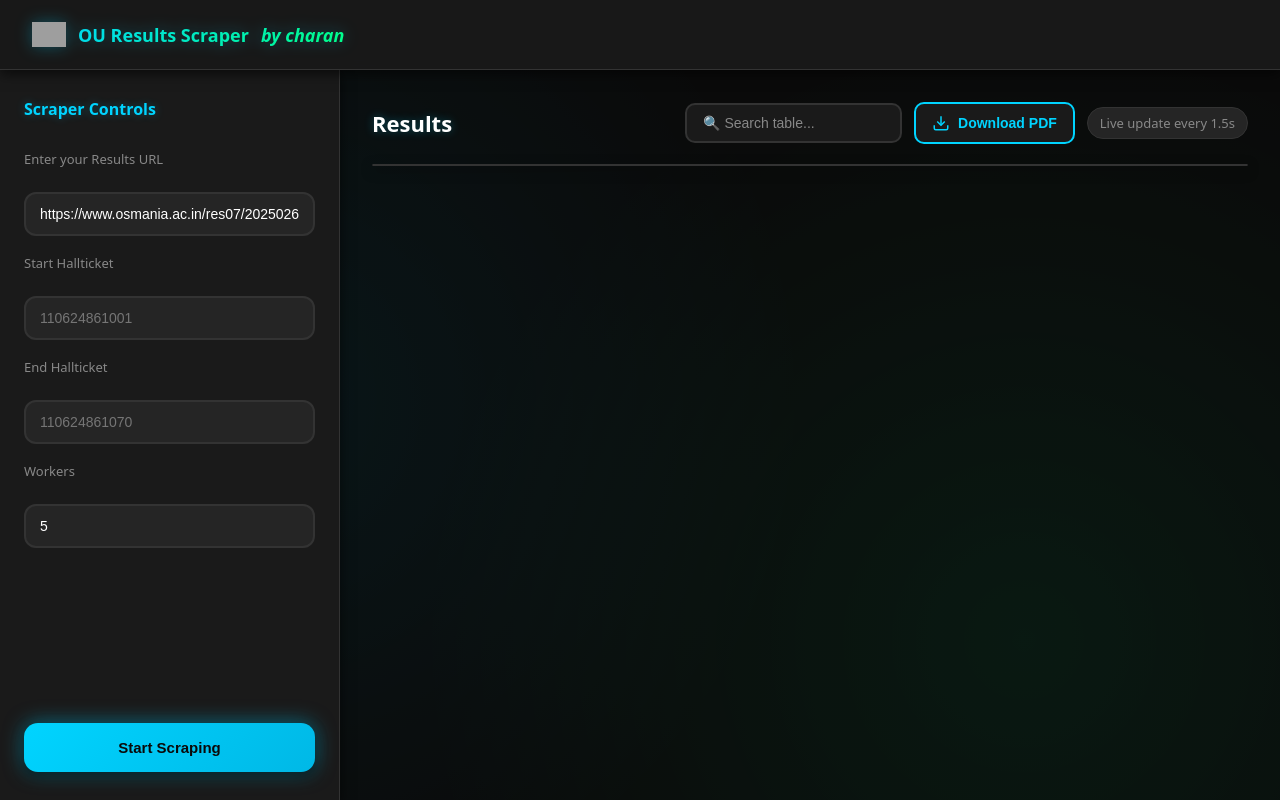
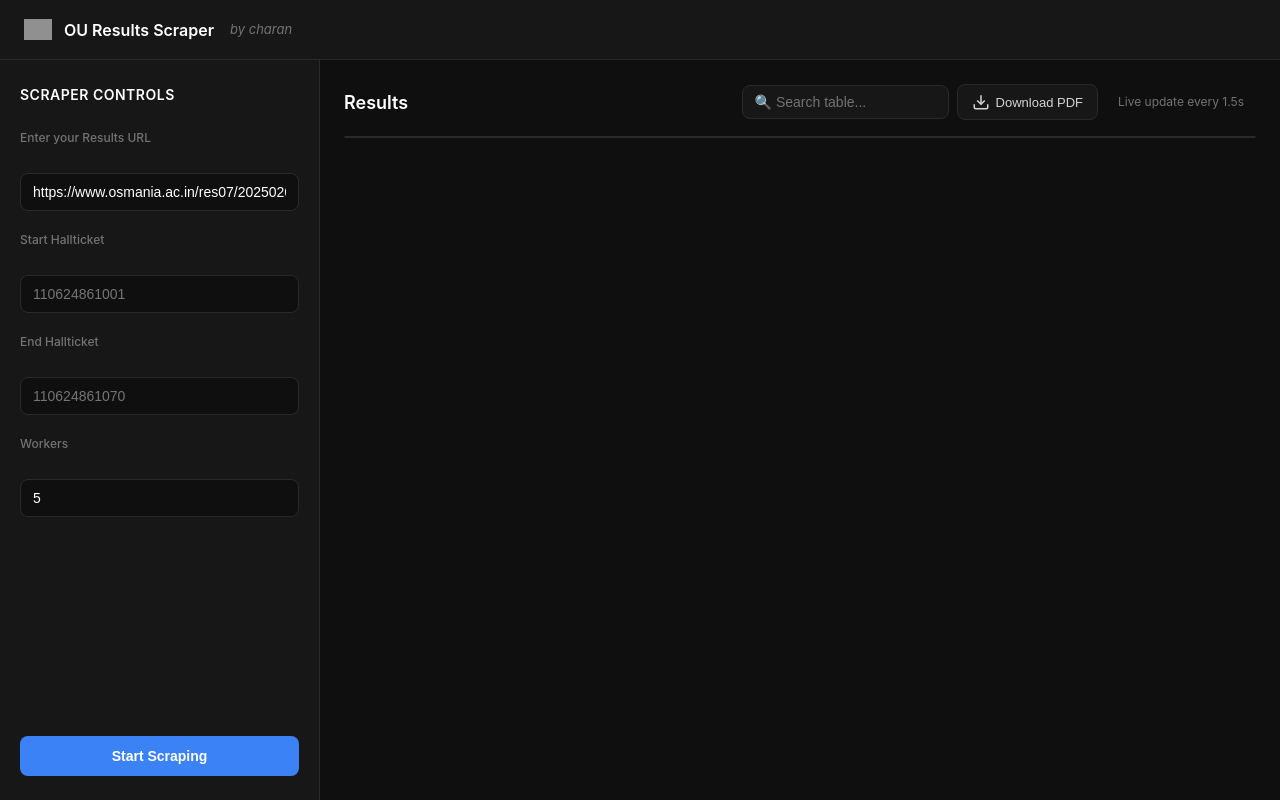
Before and after one commit to charanaerpula23-boop/ouresults_scrapper, a Flask app: page / in a window 1280 px wide. Run offline with Flask 3, Linux system fonts and the light colour scheme; data that the repository does not hold is empty; some libraries are stand-ins or nearby versions; grey boxes are pictures that could not be loaded.

Commit message:
Redesign UI: Clean minimalist modern design with improved table styling

```diff
--- a/static/style.css
+++ b/static/style.css
@@ -1,24 +1,21 @@
 :root {
-  --bg: #0a0a0a;
-  --bg-gradient: linear-gradient(135deg, #1a1a2e 0%, #16213e 100%);
-  --panel: #1a1a1a;
-  --panel-soft: #252525;
-  --panel-hover: #2a2a2a;
-  --border: #333333;
-  --text: #e0e0e0;
+  --bg: #0f0f0f;
+  --panel: #171717;
+  --panel-hover: #1f1f1f;
+  --border: #2a2a2a;
+  --border-light: #333333;
+  --text: #d4d4d4;
   --text-bright: #ffffff;
-  --muted: #888888;
-  --accent: #00d4ff;
-  --accent-hover: #00b8e6;
-  --accent-glow: rgba(0, 212, 255, 0.3);
-  --success: #00ff88;
-  --warning: #ffaa00;
-  --danger: #ff4466;
-  --radius: 16px;
-  --shadow-sm: 0 2px 8px 0 rgba(0, 0, 0, 0.5);
-  --shadow-md: 0 4px 12px 0 rgba(0, 0, 0, 0.6);
-  --shadow-lg: 0 10px 30px 0 rgba(0, 0, 0, 0.7);
-  --glow: 0 0 20px rgba(0, 212, 255, 0.5);
+  --text-muted: #737373;
+  --accent: #3b82f6;
+  --accent-hover: #2563eb;
+  --success: #10b981;
+  --warning: #f59e0b;
+  --danger: #ef4444;
+  --radius: 8px;
+  --radius-lg: 12px;
+  --shadow: 0 1px 3px 0 rgba(0, 0, 0, 0.5);
+  --shadow-md: 0 4px 6px -1px rgba(0, 0, 0, 0.5);
 }
 
 /* Reset */
@@ -29,25 +26,22 @@
 /* Base */
 body {
   margin: 0;
-  font-family: system-ui, -apple-system, BlinkMacSystemFont, 'Segoe UI', sans-serif;
+  font-family: -apple-system, BlinkMacSystemFont, 'Segoe UI', 'Inter', sans-serif;
   background: var(--bg);
-  background-image:
-    radial-gradient(circle at 20% 50%, rgba(0, 212, 255, 0.1) 0%, transparent 50%),
-    radial-gradient(circle at 80% 80%, rgba(0, 255, 136, 0.1) 0%, transparent 50%);
   color: var(--text);
   min-height: 100vh;
+  line-height: 1.5;
+  -webkit-font-smoothing: antialiased;
 }
 
 /* Top Bar */
 .topbar {
-  height: 70px;
-  background: rgba(26, 26, 26, 0.95);
-  backdrop-filter: blur(10px);
+  height: 60px;
+  background: var(--panel);
   border-bottom: 1px solid var(--border);
   display: flex;
   align-items: center;
-  padding: 0 32px;
-  box-shadow: var(--shadow-md);
+  padding: 0 24px;
   position: sticky;
   top: 0;
   z-index: 100;
@@ -57,61 +51,65 @@ body {
   display: flex;
   align-items: center;
   gap: 12px;
-  font-size: 18px;
-  font-weight: 700;
-  background: linear-gradient(135deg, var(--accent) 0%, var(--success) 100%);
-  -webkit-background-clip: text;
-  -webkit-text-fill-color: transparent;
-  background-clip: text;
-  filter: drop-shadow(0 0 8px var(--accent-glow));
+  font-size: 16px;
+  font-weight: 600;
+  color: var(--text-bright);
+}
+
+.brand i {
+  font-size: 13px;
+  color: var(--text-muted);
+  font-weight: 400;
+  margin-left: 4px;
 }
 
 .brand img {
-  width: 34px;
+  width: 28px;
+  opacity: 0.9;
 }
 
 /* Layout */
 .app {
   display: grid;
-  grid-template-columns: 340px 1fr;
-  height: calc(100vh - 70px);
+  grid-template-columns: 320px 1fr;
+  height: calc(100vh - 60px);
   gap: 0;
 }
 
 /* Sidebar */
 .sidebar {
   background: var(--panel);
-  backdrop-filter: blur(10px);
-  padding: 28px 24px;
+  padding: 24px 20px;
   border-right: 1px solid var(--border);
   display: flex;
   flex-direction: column;
-  gap: 18px;
-  box-shadow: var(--shadow-md);
+  gap: 20px;
   overflow-y: auto;
 }
 
 .sidebar h3 {
-  margin: 0 0 12px;
-  font-size: 16px;
-  font-weight: 700;
-  color: var(--accent);
-  text-shadow: 0 0 10px var(--accent-glow);
+  margin: 0 0 4px;
+  font-size: 14px;
+  font-weight: 600;
+  color: var(--text-bright);
+  text-transform: uppercase;
+  letter-spacing: 0.5px;
 }
 
 .sidebar label {
-  font-size: 13px;
+  font-size: 12px;
   font-weight: 500;
-  color: var(--muted);
+  color: var(--text-muted);
   margin-bottom: 6px;
   display: block;
 }
 
 .sidebar input {
-  padding: 12px 14px;
-  border-radius: 12px;
-  border: 2px solid var(--border);
-  background: var(--panel-soft);
+  width: 100%;
+  padding: 10px 12px;
+  border-radius: var(--radius);
+  border: 1px solid var(--border);
+  background: var(--bg);
   font-size: 14px;
   transition: all 0.2s ease;
   color: var(--text-bright);
@@ -120,34 +118,30 @@ body {
 .sidebar input:focus {
   outline: none;
   border-color: var(--accent);
-  background: var(--panel-hover);
-  box-shadow: 0 0 0 3px var(--accent-glow), 0 0 20px var(--accent-glow);
-  transform: translateY(-1px);
+  background: var(--bg);
 }
 
 /* Button */
 .sidebar button {
   margin-top: auto;
-  padding: 16px;
-  border-radius: 14px;
+  padding: 12px 16px;
+  border-radius: var(--radius);
   border: none;
-  background: linear-gradient(135deg, var(--accent) 0%, var(--accent-hover) 100%);
-  color: var(--bg);
-  font-weight: 700;
-  font-size: 15px;
+  background: var(--accent);
+  color: white;
+  font-weight: 600;
+  font-size: 14px;
   cursor: pointer;
   display: flex;
   justify-content: center;
   align-items: center;
-  gap: 10px;
-  box-shadow: var(--shadow-md), var(--glow);
-  transition: all 0.3s ease;
+  gap: 8px;
+  transition: all 0.2s ease;
 }
 
 .sidebar button:hover:not(:disabled) {
-  transform: translateY(-2px);
-  box-shadow: var(--shadow-lg), 0 0 30px var(--accent-glow);
-  background: linear-gradient(135deg, var(--accent-hover) 0%, var(--accent) 100%);
+  background: var(--accent-hover);
+  transform: translateY(-1px);
 }
 
 .sidebar button:active:not(:disabled) {
@@ -155,45 +149,44 @@ body {
 }
 
 .sidebar button:disabled {
-  opacity: 0.6;
+  opacity: 0.5;
   cursor: not-allowed;
 }
 
 /* Content */
 .content {
-  padding: 32px;
+  padding: 24px;
   overflow: auto;
-  background: rgba(10, 10, 10, 0.4);
+  background: var(--bg);
 }
 
 .results-header {
   display: flex;
   justify-content: space-between;
   align-items: center;
-  margin-bottom: 20px;
+  margin-bottom: 16px;
   flex-wrap: wrap;
-  gap: 16px;
+  gap: 12px;
 }
 
 .header-controls {
   display: flex;
   align-items: center;
-  gap: 12px;
+  gap: 8px;
   flex-wrap: wrap;
 }
 
 .results-header h2 {
   margin: 0;
-  font-size: 22px;
-  font-weight: 700;
+  font-size: 18px;
+  font-weight: 600;
   color: var(--text-bright);
-  text-shadow: 0 0 10px var(--accent-glow);
 }
 
 .search-box {
-  padding: 10px 16px;
-  border-radius: 10px;
-  border: 2px solid var(--border);
+  padding: 8px 12px;
+  border-radius: var(--radius);
+  border: 1px solid var(--border);
   background: var(--panel);
   color: var(--text-bright);
   font-size: 14px;
@@ -204,161 +197,137 @@ body {
 .search-box:focus {
   outline: none;
   border-color: var(--accent);
-  box-shadow: 0 0 0 3px var(--accent-glow);
 }
 
 .search-box::placeholder {
-  color: var(--muted);
+  color: var(--text-muted);
 }
 
 .download-btn {
-  padding: 10px 16px;
-  border-radius: 10px;
-  border: 2px solid var(--accent);
+  padding: 8px 14px;
+  border-radius: var(--radius);
+  border: 1px solid var(--border);
   background: var(--panel);
-  color: var(--accent);
-  font-weight: 600;
-  font-size: 14px;
+  color: var(--text);
+  font-weight: 500;
+  font-size: 13px;
   cursor: pointer;
   display: flex;
   align-items: center;
-  gap: 8px;
-  transition: all 0.3s ease;
+  gap: 6px;
+  transition: all 0.2s ease;
 }
 
 .download-btn:hover {
-  background: var(--accent);
-  color: var(--bg);
-  box-shadow: 0 0 20px var(--accent-glow);
-  transform: translateY(-2px);
-}
-
-.download-btn svg {
-  transition: transform 0.3s ease;
-}
-
-.download-btn:hover svg {
-  transform: translateY(2px);
+  background: var(--panel-hover);
+  border-color: var(--border-light);
 }
 
 .hint {
-  font-size: 13px;
-  color: var(--muted);
-  background: var(--panel-soft);
+  font-size: 12px;
+  color: var(--text-muted);
   padding: 6px 12px;
-  border-radius: 20px;
-  font-weight: 500;
-  border: 1px solid var(--border);
+  border-radius: var(--radius);
+  font-weight: 400;
 }
 
 /* Table */
 .table-container {
   background: var(--panel);
   border: 1px solid var(--border);
-  border-radius: var(--radius);
-  overflow: auto;
-  box-shadow: var(--shadow-md);
-  max-height: calc(100vh - 200px);
+  border-radius: var(--radius-lg);
+  overflow: hidden;
+  max-height: calc(100vh - 180px);
 }
 
 table {
   width: 100%;
   border-collapse: collapse;
-  font-size: 13.5px;
+  font-size: 13px;
 }
 
 th {
-  background: linear-gradient(to bottom, var(--panel-soft) 0%, var(--panel-hover) 100%);
-  color: var(--accent);
-  font-weight: 700;
-  padding: 14px 12px;
-  border-bottom: 2px solid var(--accent);
+  background: var(--panel);
+  color: var(--text-muted);
+  font-weight: 500;
+  padding: 12px 16px;
+  border-bottom: 1px solid var(--border);
   text-transform: uppercase;
-  font-size: 12px;
+  font-size: 11px;
   letter-spacing: 0.5px;
   position: sticky;
   top: 0;
   z-index: 10;
-  text-shadow: 0 0 10px var(--accent-glow);
+  text-align: left;
 }
 
 td {
-  padding: 12px;
+  padding: 14px 16px;
   border-bottom: 1px solid var(--border);
-  text-align: center;
-  font-size: 14px;
-  transition: background 0.2s ease;
+  text-align: left;
+  font-size: 13px;
+  transition: background 0.15s ease;
   color: var(--text);
 }
 
-/* Zebra rows */
-tr:nth-child(even) td {
-  background: var(--panel-soft);
-}
-
+/* Clean row styling */
 tr:hover td {
-  background: var(--panel-hover) !important;
-  transform: scale(1.001);
+  background: var(--panel-hover);
   cursor: pointer;
 }
 
-/* Grades – neutral */
+tbody tr:last-child td {
+  border-bottom: none;
+}
+
+/* Grades */
 .grade {
-  font-weight: 700;
-  letter-spacing: 0.4px;
-  padding: 4px 8px;
+  font-weight: 600;
+  padding: 4px 10px;
   border-radius: 6px;
   display: inline-block;
+  font-size: 12px;
 }
 
 .grade-O, .grade-A\+, .grade-A {
-  background: rgba(0, 255, 136, 0.2);
+  background: rgba(16, 185, 129, 0.15);
   color: var(--success);
-  border: 1px solid var(--success);
-  box-shadow: 0 0 10px rgba(0, 255, 136, 0.3);
 }
 
 .grade-B\+, .grade-B {
-  background: rgba(0, 212, 255, 0.2);
+  background: rgba(59, 130, 246, 0.15);
   color: var(--accent);
-  border: 1px solid var(--accent);
-  box-shadow: 0 0 10px var(--accent-glow);
 }
 
 .grade-C, .grade-D {
-  background: rgba(255, 170, 0, 0.2);
+  background: rgba(245, 158, 11, 0.15);
   color: var(--warning);
-  border: 1px solid var(--warning);
-  box-shadow: 0 0 10px rgba(255, 170, 0, 0.3);
 }
 
 .grade-F, .grade-Ab {
-  background: rgba(255, 68, 102, 0.2);
+  background: rgba(239, 68, 68, 0.15);
   color: var(--danger);
-  border: 1px solid var(--danger);
-  box-shadow: 0 0 10px rgba(255, 68, 102, 0.3);
 }
 
 /* Status */
 .status {
-  font-weight: 700;
-  padding: 6px 12px;
-  border-radius: 20px;
-  background: rgba(0, 255, 136, 0.2);
+  font-weight: 500;
+  padding: 4px 10px;
+  border-radius: 6px;
+  background: rgba(16, 185, 129, 0.15);
   color: var(--success);
   display: inline-block;
-  border: 1px solid var(--success);
-  box-shadow: 0 0 10px rgba(0, 255, 136, 0.3);
+  font-size: 12px;
 }
 
 /* Loader */
 .loader {
-  width: 16px;
-  height: 16px;
-  border: 3px solid rgba(255,255,255,0.5);
-  border-top: 3px solid white;
+  width: 14px;
+  height: 14px;
+  border: 2px solid rgba(255,255,255,0.3);
+  border-top: 2px solid white;
   border-radius: 50%;
-  animation: spin 0.8s linear infinite;
+  animation: spin 0.6s linear infinite;
 }
 
 .hidden {
@@ -368,3 +337,22 @@ tr:hover td {
 @keyframes spin {
   to { transform: rotate(360deg); }
 }
+
+/* Scrollbar */
+::-webkit-scrollbar {
+  width: 8px;
+  height: 8px;
+}
+
+::-webkit-scrollbar-track {
+  background: var(--bg);
+}
+
+::-webkit-scrollbar-thumb {
+  background: var(--border-light);
+  border-radius: 4px;
+}
+
+::-webkit-scrollbar-thumb:hover {
+  background: #404040;
+}
```
